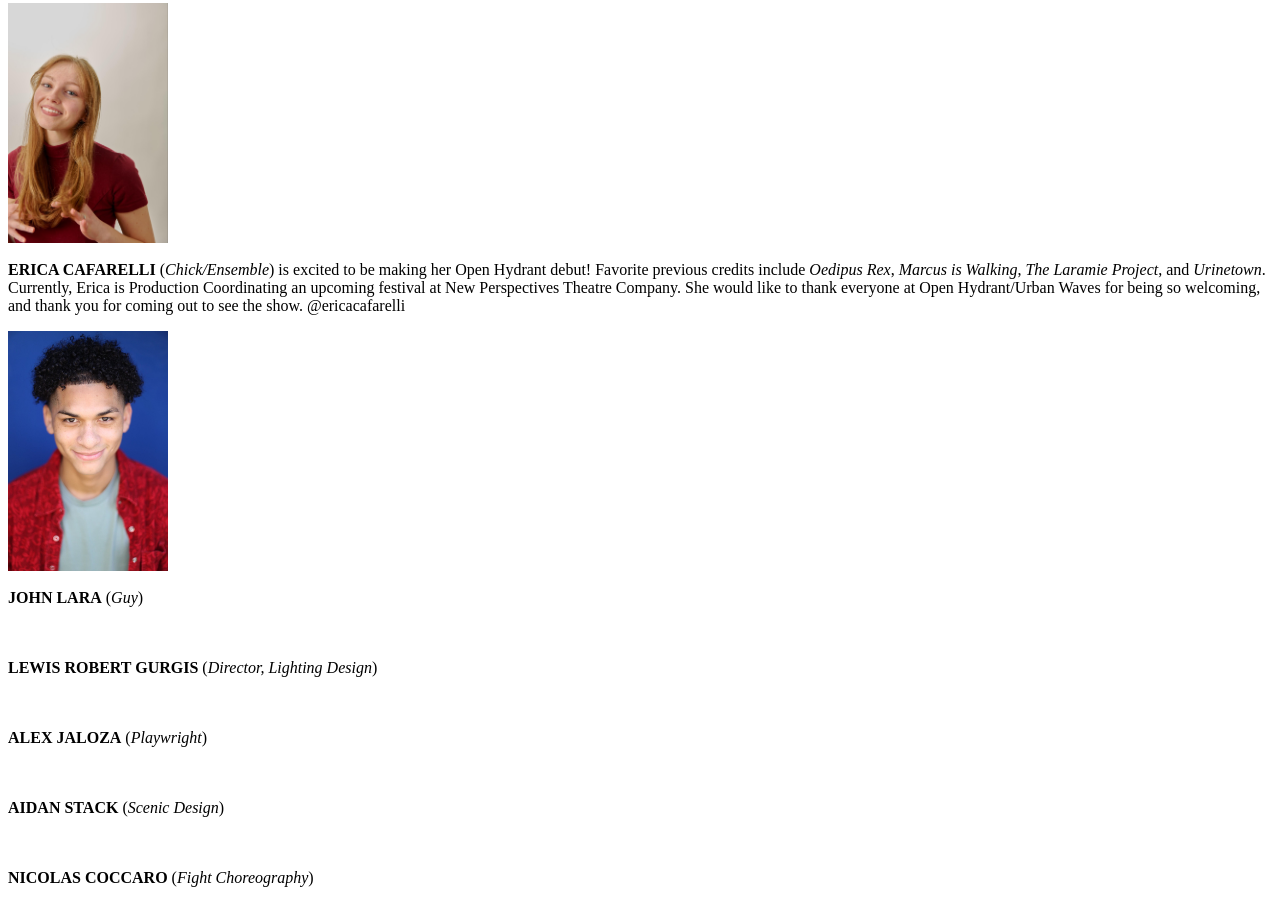
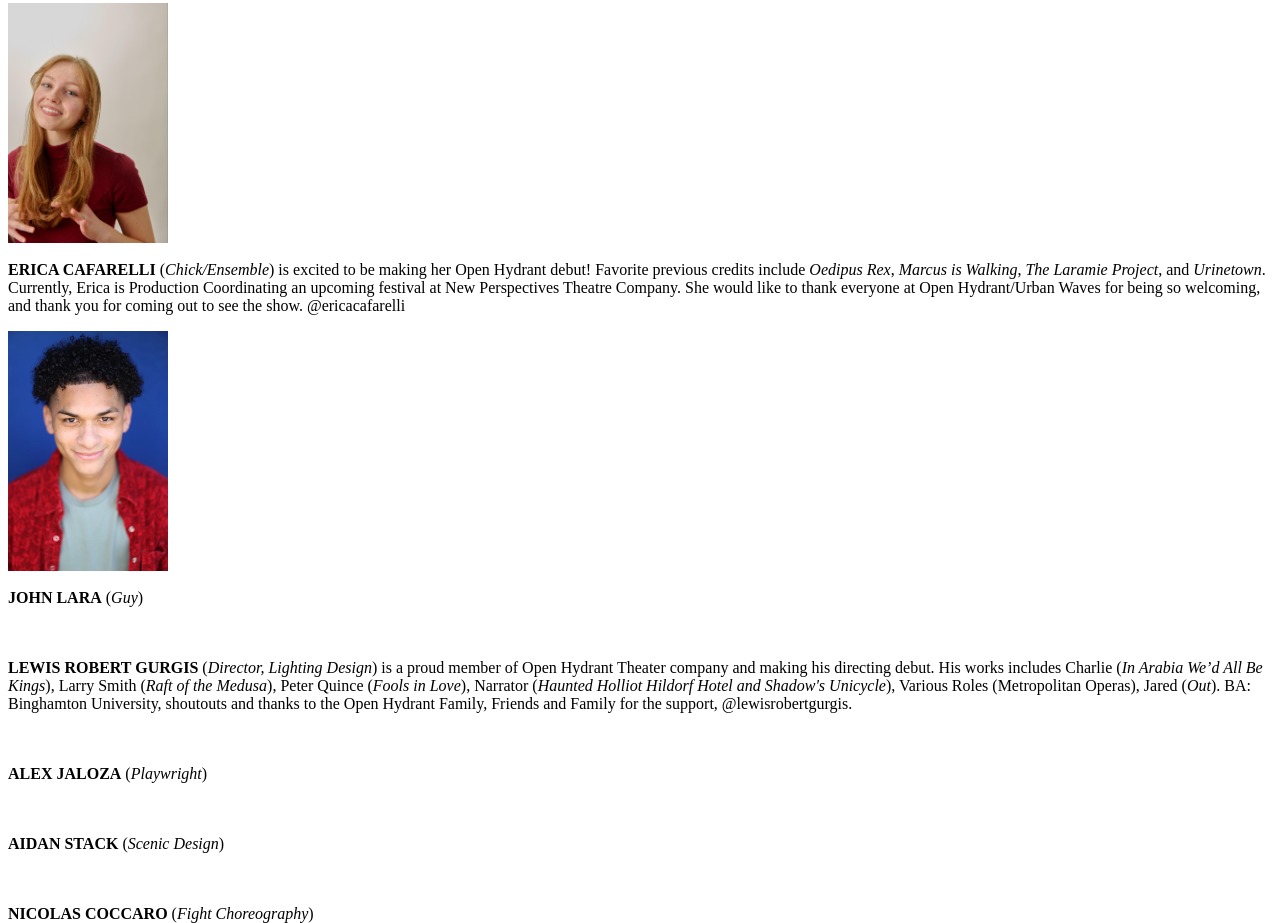
Before and after one commit to alexjaloza/mymanthewolf, a plain HTML site: page cast.html in a window 1280 px wide. Shown: the part 3082-4005 px from the top of the page. Before the commit the page ends 3969 px from the top, so only its background shows below. Drawn offline with Linux system fonts and the light colour scheme.

Commit message:
Add files via upload

```diff
--- a/cast.html
+++ b/cast.html
@@ -103,7 +103,7 @@
       <div class="grid-item">
         <!-- <img src="images/lewis.jpg" style="height:30vh;"> -->
         <br><br>
-        <b>LEWIS ROBERT GURGIS</b> (<i>Director, Lighting Design</i>)
+        <b>LEWIS ROBERT GURGIS</b> (<i>Director, Lighting Design</i>) is a proud member of Open Hydrant Theater company and making his directing debut. His works includes Charlie (<i>In Arabia We’d All Be Kings</i>), Larry Smith (<i>Raft of the Medusa</i>), Peter Quince (<i>Fools in Love</i>), Narrator (<i>Haunted Holliot Hildorf Hotel and Shadow's Unicycle</i>), Various Roles (Metropolitan Operas), Jared (<i>Out</i>). BA: Binghamton University, shoutouts and thanks to the Open Hydrant Family, Friends and Family for the support, @lewisrobertgurgis.
       </div>
       <div class="grid-item">
         <!-- <img src="images/alex.jpg" style="height:30vh;"> -->
```
Also changed, not shown: images/lewis.jpg (added).
